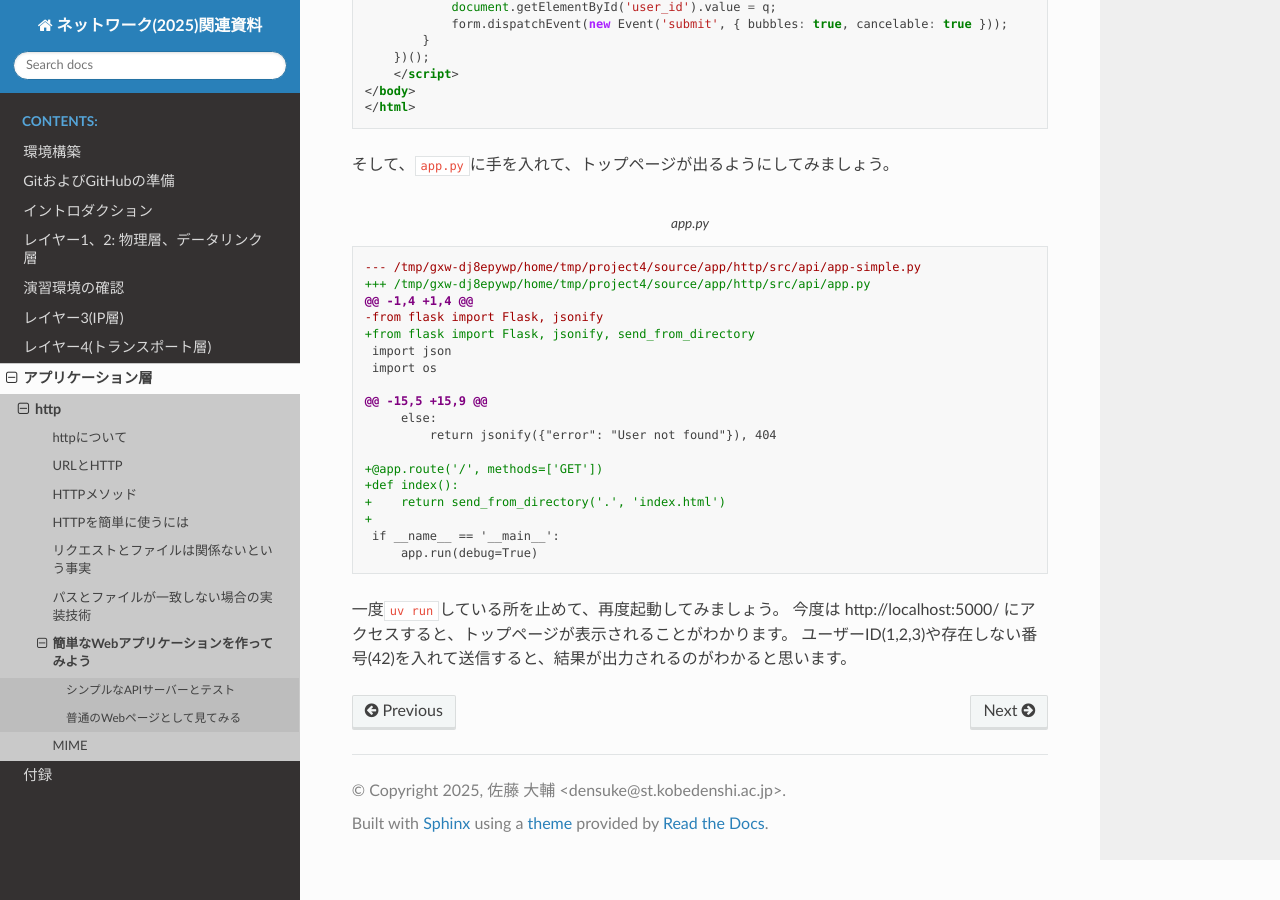
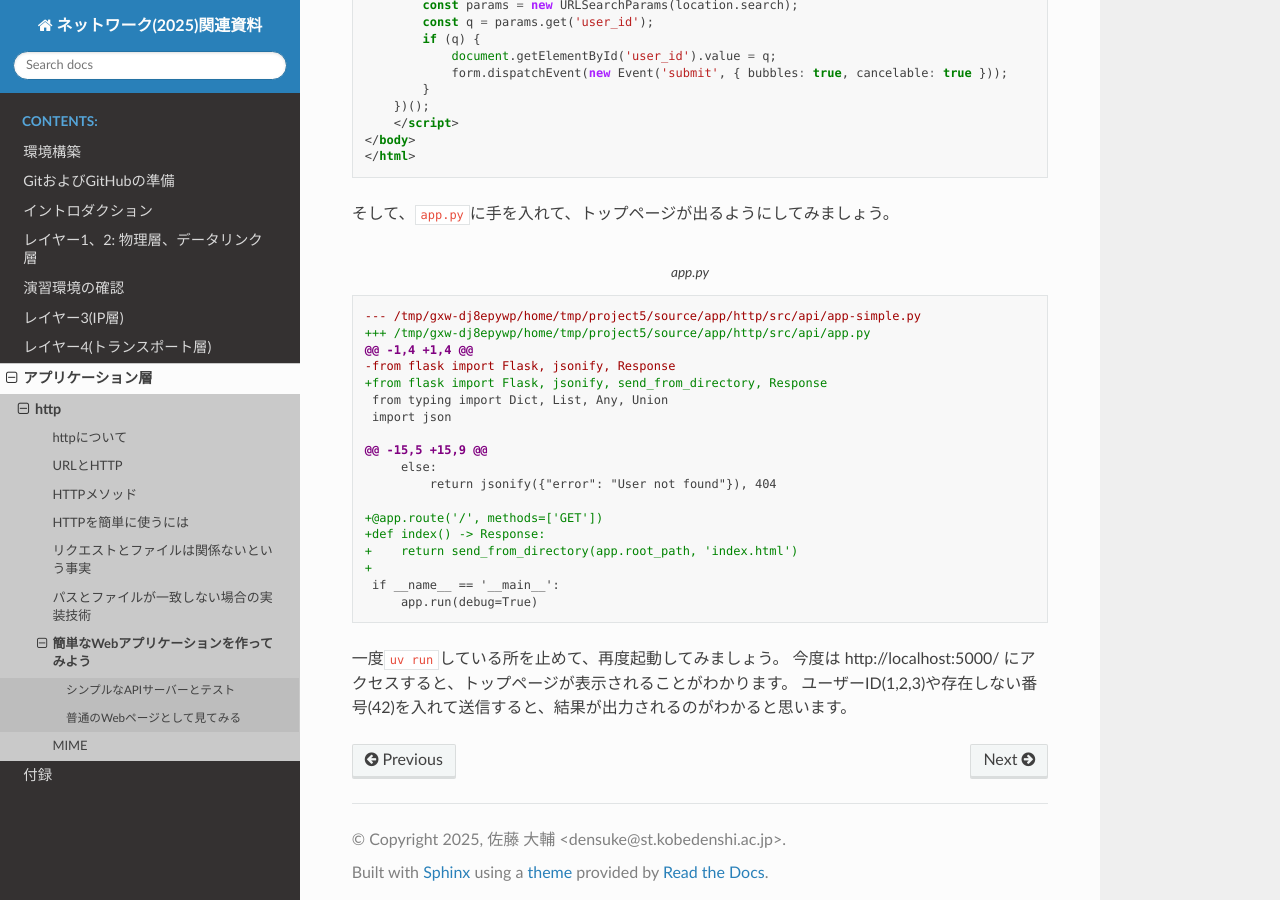
Before and after one commit to densuke/2025-network-doc, a Sphinx documentation site: the page built from source/app/http/app.md, in a window 1280 px wide and 900 px high, scrolled down 2981 px. Built offline with Sphinx 7.4.7 and the Read the Docs theme 3.1.0, drawn with Linux system fonts in a browser that asks for light colours; some of the changed text lies outside the part shown.

Commit message:
app.pyおよびベースとなるapp-simple.pyに対する修正
- 型ヒントを導入
- ファイルを読むところでディレクトリトラバーサルが起きにくい構造に変更
- ドキュメント側でuv addする旨を明示

```diff
--- a/source/app/http/src/api/app-simple.py
+++ b/source/app/http/src/api/app-simple.py
@@ -1,15 +1,15 @@
-from flask import Flask, jsonify
+from flask import Flask, jsonify, Response
+from typing import Dict, List, Any, Union
 import json
-import os
 
-app = Flask(__name__)
+app: Flask = Flask(__name__)
 
-with open('users.json', 'r') as f:
-    users = json.load(f)
+with open(app.root_path + '/users.json', 'r') as f:
+    users: List[Dict[str, Any]] = json.load(f)
 
 @app.route('/users/<int:user_id>', methods=['GET'])
-def get_user(user_id):
-    user = next((u for u in users if u['id'] == user_id), None)
+def get_user(user_id: int) -> Union[Response, tuple[Response, int]]:
+    user: Union[Dict[str, Any], None] = next((u for u in users if u['id'] == user_id), None)
     if user:
         return jsonify(user)
     else:
--- a/source/app/http/src/api/app.py
+++ b/source/app/http/src/api/app.py
@@ -1,23 +1,23 @@
-from flask import Flask, jsonify, send_from_directory
+from flask import Flask, jsonify, send_from_directory, Response
+from typing import Dict, List, Any, Union
 import json
-import os
 
-app = Flask(__name__)
+app: Flask = Flask(__name__)
 
-with open('users.json', 'r') as f:
-    users = json.load(f)
+with open(app.root_path + '/users.json', 'r') as f:
+    users: List[Dict[str, Any]] = json.load(f)
 
 @app.route('/users/<int:user_id>', methods=['GET'])
-def get_user(user_id):
-    user = next((u for u in users if u['id'] == user_id), None)
+def get_user(user_id: int) -> Union[Response, tuple[Response, int]]:
+    user: Union[Dict[str, Any], None] = next((u for u in users if u['id'] == user_id), None)
     if user:
         return jsonify(user)
     else:
         return jsonify({"error": "User not found"}), 404
 
 @app.route('/', methods=['GET'])
-def index():
-    return send_from_directory('.', 'index.html')
+def index() -> Response:
+    return send_from_directory(app.root_path, 'index.html')
 
 if __name__ == '__main__':
     app.run(debug=True)
```
Also changed, not shown: source/app/http/app.md (+2 -1 lines).
